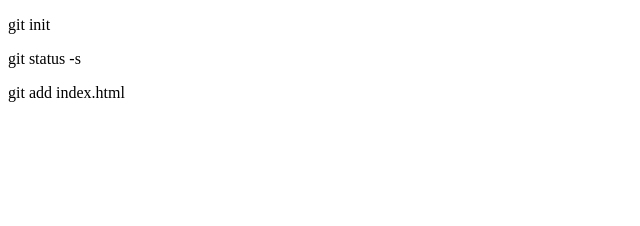
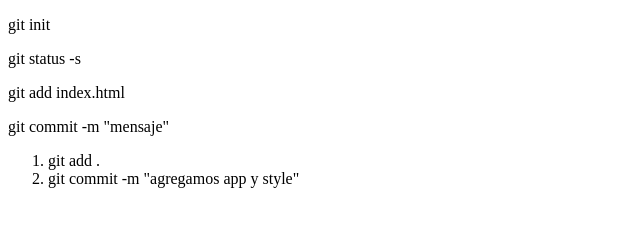
Before and after one commit to codeAnyeliRodriguez/ejemplo-git2, a plain HTML site: page index.html in a window 1280 px wide. Shown: the whole page, without its empty margins (0-640 px from the left). Drawn offline with Linux system fonts and the light colour scheme.

Commit message:
agregamos app y style

```diff
--- a/index.html
+++ b/index.html
@@ -10,6 +10,12 @@
   <p>git init</p>
   <p>git status -s</p>
   <p>git add index.html</p>
+  <p>git commit -m "mensaje"</p>
+
+  <ol>
+    <li>git add .</li>
+    <li>git commit -m "agregamos app y style" </li>
+  </ol>
 
 
 </body>
```
Also changed, not shown: app.js (added), style.css (added).
